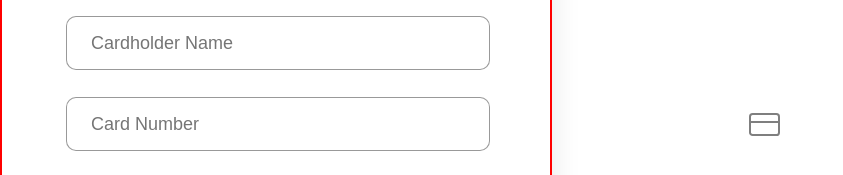
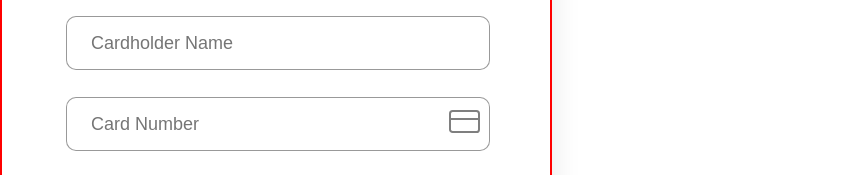
Before and after one commit to grisha3570/lecture8, a plain HTML site: page lecture8/index.html in a window 1280 px wide. Shown: the part 172-347 px from the top of the page, without its empty margins (0-843 px from the left). Drawn offline with Linux system fonts and the light colour scheme.

Commit message:
Add files via upload

```diff
--- a/lecture8/css/style.css
+++ b/lecture8/css/style.css
@@ -12,8 +12,12 @@
   color: black;
   justify-content: space-between;
 }
+.card_input_block {
+  position: relative;
+}
 .card_input_icon {
   position: absolute;
-  top: 285px;
-  right: 500px;
+  top: 40px;
+  right: 10px;
+  z-index: 100;
 }
```
